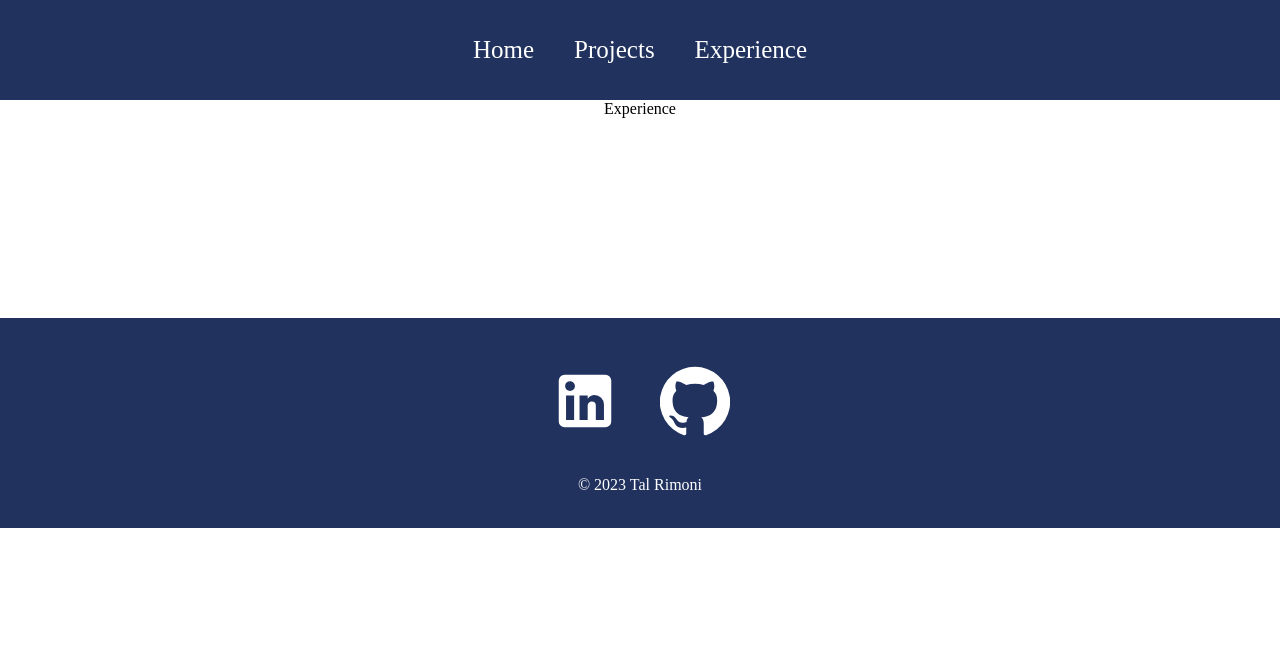
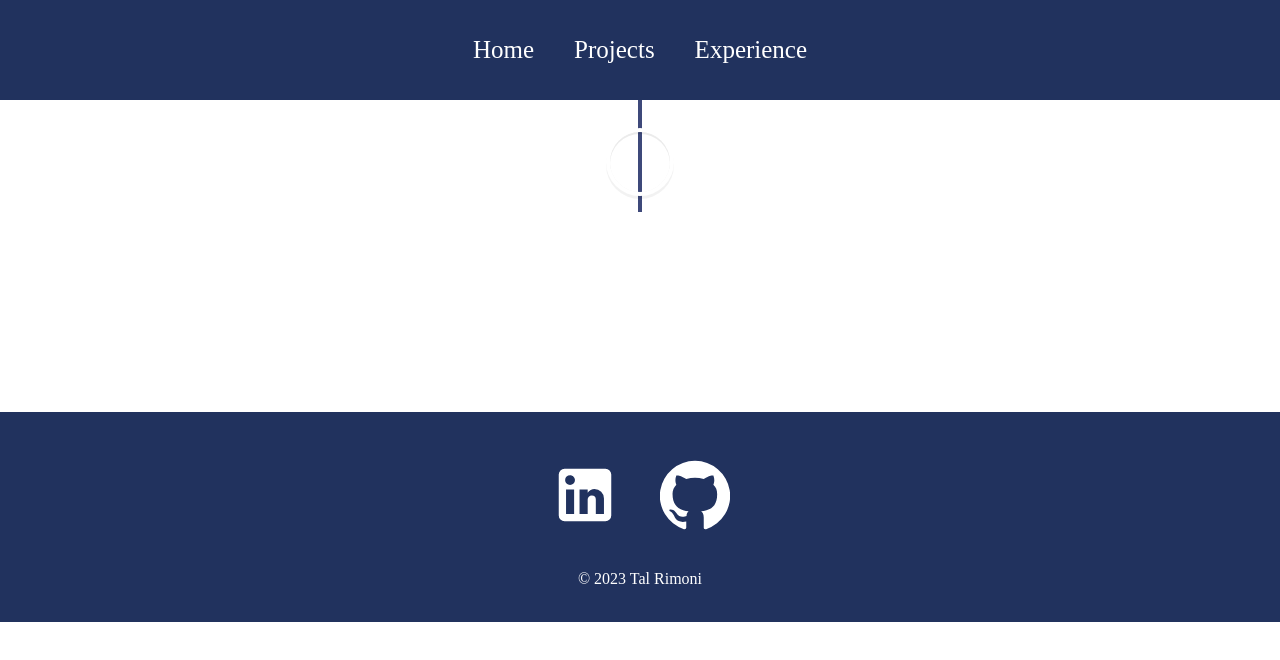
Before and after one commit to trimoni/tal-portfolio, a React (Create React App) app: page /experience in a window 1280 px wide. Shown: the top 660 px of the page. Built offline with nearby package versions, Linux system fonts and the light colour scheme.

Commit message:
vertical

```diff
--- a/src/pages/Experience.js
+++ b/src/pages/Experience.js
@@ -1,9 +1,14 @@
 import React from 'react'
-import { VerticalTimeline } from 'react-vertical-timeline-component'
+import { VerticalTimeline, VerticalTimelineElement } from 'react-vertical-timeline-component'
+import 'react-vertical-timeline-component/style.min.css'
 
 function Experience() {
   return (
-    <div>Experience</div>
+    <div className='experience'>
+      <VerticalTimeline lineColor='#3e497a'>
+        <VerticalTimelineElement></VerticalTimelineElement>
+      </VerticalTimeline>
+    </div>
   )
 }
 
```
